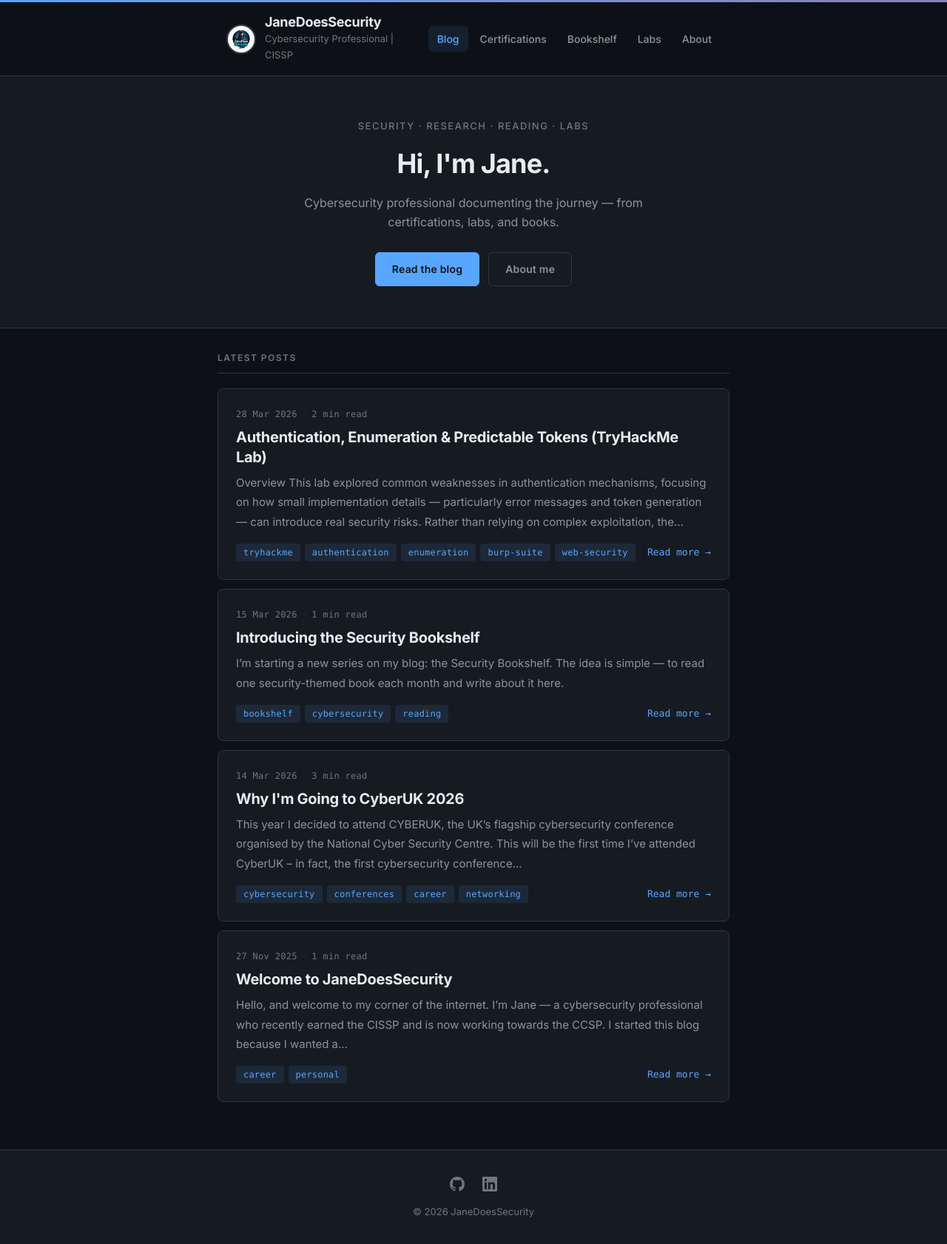
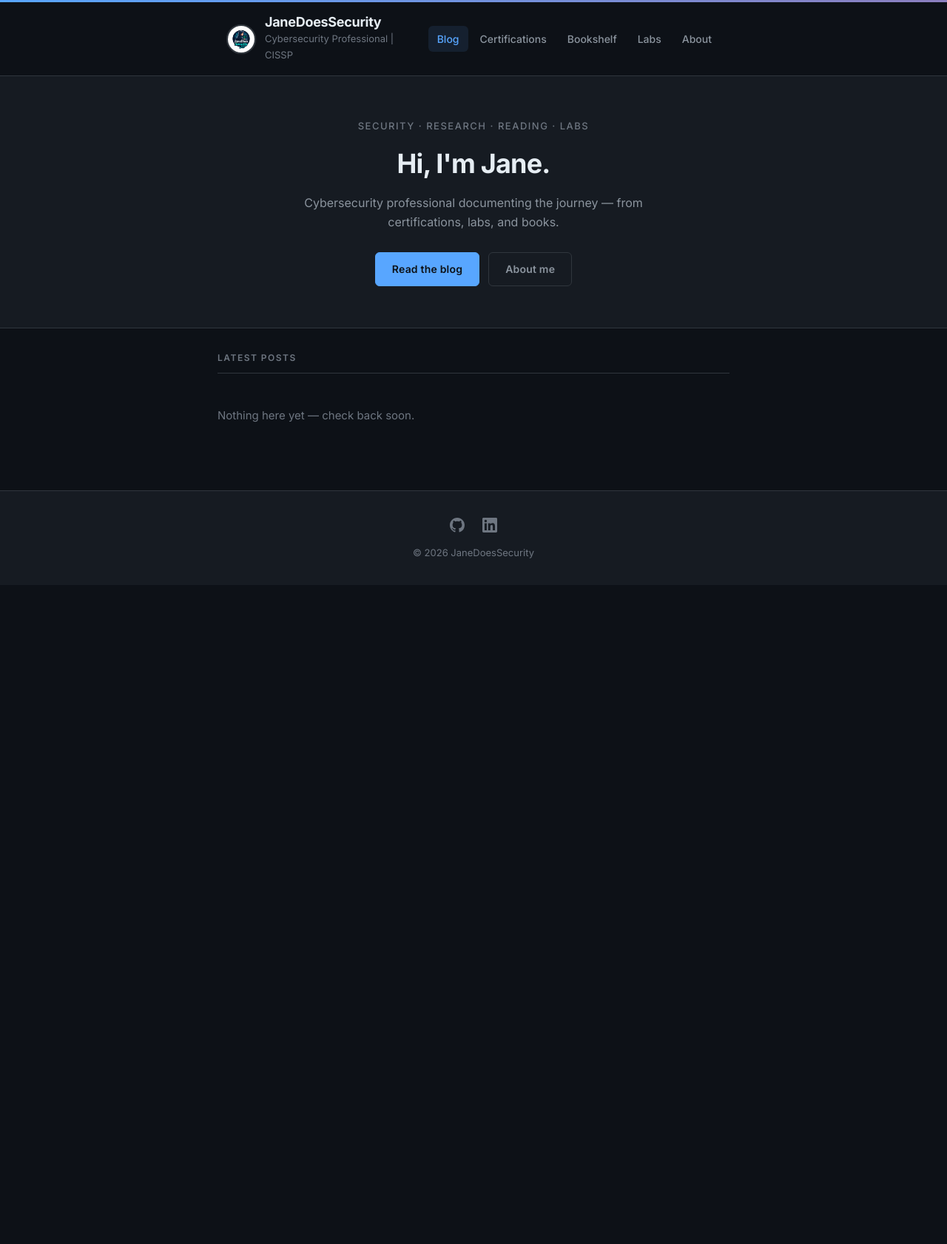
Before and after one commit to janedoessecurity/janedoessecurity.github.io, a Jekyll site: the page built from index.html, in a window 1280 px wide. Shown: the whole page at 74% size. Built offline with Jekyll 4.4.1, drawn with Linux system fonts in a browser that asks for light colours; after the commit the page ends 900 px from its top, so only the background shows below that.

Commit message:
Remove all posts and simplify blog to reduce upkeep
Delete existing posts and their images, and add empty-state
messaging on the homepage and labs page so the site isn't
overwhelming to keep updated.

Co-Authored-By: Claude Sonnet 5 <noreply@anthropic.com>

````diff
--- a/_posts/2025-11-27-welcome-to-janedoessecurity.md
+++ /dev/null
@@ -1,34 +0,0 @@
----
-layout: post
-title: Welcome to JaneDoesSecurity
-tags: [career, personal]
----
-
-Hello, and welcome to my corner of the internet.
-
-I'm Jane — a cybersecurity professional who recently earned the CISSP and is now working towards the CCSP. I started this blog because I wanted a place to document what I'm learning, share practical advice, and connect with others on a similar path.
-
-<!--more-->
-
-## Why this blog?
-
-Cybersecurity can feel overwhelming when you're finding your feet. There's so much to learn, and it's not always obvious where to start. I've found that writing things down forces me to organise my thoughts and really understand the material, rather than just skimming the surface.
-
-This blog is my way of doing that publicly. If something I write helps someone else along the way, even better.
-
-## What to expect
-
-I'll be writing about:
-
-- **Certification journeys** — honest accounts of studying for and sitting exams like the CISSP and CCSP
-- **Home lab projects** — I run a Raspberry Pi as a learning environment, and I'll share what I'm building and experimenting with
-- **Career reflections** — lessons learned, mistakes made, and advice I wish I'd had earlier
-- **Technical deep dives** — breaking down security concepts in a way that's approachable and practical
-
-## A bit about me
-
-I come from an information management background and transitioned into cybersecurity because I was drawn to the problem-solving side of things. I'm endlessly curious about how systems work — and how they fail.
-
-Outside of work, I'm usually tinkering with my Pi, reading about cloud security, or trying to convince myself that I don't need another certification just yet.
-
-Thanks for reading. I hope you'll stick around.
--- a/_posts/2026-03-14-why-im-going-to-cyberuk-2026.md
+++ /dev/null
@@ -1,63 +0,0 @@
----
-layout: post
-title: "Why I'm Going to CyberUK 2026"
-tags: [cybersecurity, conferences, career, networking]
----
-
-This year I decided to attend CYBERUK, the UK's flagship cybersecurity conference organised by the National Cyber Security Centre.
-
-This will be the first time I've attended CyberUK – in fact, the first cybersecurity conference I've attended outside of the Isle of Man's CyberIsle – and I'm genuinely looking forward to it.
-
-<!--more-->
-
-Conferences like this can be a significant investment of both time and money, especially travelling from the Isle of Man. That said, it should be a nice journey in itself – travelling on the new Manxman ferry and then taking the train from Heysham to Glasgow.
-
-Because of that investment, I wanted to reflect on why I decided to go and what I hope to gain from the experience.
-
-## Investing in Continuous Learning
-
-Cybersecurity is a field that evolves constantly. New attack techniques, new technologies, and new regulatory expectations emerge every year.
-
-Working as a Threat Detection Engineer means staying curious and keeping skills current. While certifications and self-study are important, conferences offer something different: the opportunity to hear directly from practitioners dealing with real-world security challenges.
-
-CyberUK brings together experts from government, industry, and academia. This year's theme – "The Next Decade: Accelerating Our Cyber Defence" – feels particularly relevant to my current role in threat detection, where understanding how defence strategies are evolving is increasingly important.
-
-## Seeing the Bigger Picture
-
-Day-to-day work in security engineering often focuses on very specific technical problems. Much of the work involves being "in the weeds" – detection rules, alert tuning, and the plumbing that keeps security systems functioning.
-
-While these tasks are essential, it can sometimes be easy to lose sight of the bigger picture.
-
-Conferences provide an opportunity to step back and look at the wider landscape. Topics like national cyber strategy, emerging threats, AI security, and large-scale defensive operations help put daily work into context.
-
-For someone working in threat detection, understanding how attackers and defenders are evolving at a strategic level can influence how detections are designed and how risk is prioritised.
-
-At the moment I'm particularly interested in areas such as risk management, attack chains, incident response, security controls, and architecture. My role touches on many of these topics, but conferences provide a chance to hear from others tackling similar challenges in different organisations.
-
-I also attended CyberIsle last year, the Isle of Man's local cybersecurity conference, and really enjoyed it. The talks re-ignited my passion for the field and reminded me why cybersecurity matters. In many ways, it renewed my motivation to keep learning and developing in this profession.
-
-## Meeting the Security Community
-
-Another reason for attending CyberUK is the opportunity to meet others working in the field.
-
-My current role is fully remote, which means opportunities to meet other security professionals in person are rare. After nearly three years in the same role, it's easy to become somewhat siloed unless you make a deliberate effort to network and learn from others.
-
-CyberUK brings together professionals from across the UK and beyond, making it a great environment to exchange ideas and perspectives.
-
-I'm also looking forward to attending the Women in Cyber networking breakfast, which should be a great opportunity to connect with other women working in the industry.
-
-## Final Thoughts
-
-Cybersecurity is a profession that rewards curiosity. There is always something new to learn.
-
-CyberUK offers the chance to step away from the day-to-day cycle of alerts and tickets, learn from others in the industry, and return with fresh ideas and a renewed sense of purpose.
-
-I'm looking forward to the talks, the conversations, and the chance to spend time surrounded by people who care about solving the same problems.
-
-## A Personal Note
-
-Over the past few years I've been investing heavily in my career in cybersecurity – completing a master's degree while working full time, earning the CISSP certification, and continuing to develop my skills in threat detection engineering.
-
-Attending CyberUK feels like another step in that journey. It's an opportunity to keep learning, stay connected to the wider security community, and continue growing in a field that constantly challenges and fascinates me.
-
-I'll also be writing a follow-up post here afterwards to share some of the highlights, ideas, and lessons from the conference.
--- a/_posts/2026-03-15-security-bookshelf-introduction.md
+++ /dev/null
@@ -1,24 +0,0 @@
----
-layout: post
-title: "Introducing the Security Bookshelf"
-tags: [bookshelf, cybersecurity, reading]
----
-
-I'm starting a new series on my blog: the **Security Bookshelf**. The idea is simple — to read one security-themed book each month and write about it here.
-
-<!--more-->
-
-## The Challenge
-
-One book a month.
-Twelve books a year.
-
-## Why?
-
-Certifications are great for structured learning, and hands-on labs are essential for building practical skills, but books offer something different. They provide the space to explore ideas in depth, hear from people who have been in the trenches, and develop a broader perspective on the field.
-
-I've also found that writing about what I read is not only enjoyable and motivating, but it helps reinforce the learning process.
-
-Each time I finish a book, I'll write a short post here sharing my key takeaways and reflections.
-
-To kick off the series, the first book on the Security Bookshelf will be **Locked Up: Cybersecurity Threat Mitigation Lessons from a Real-World LockBit Ransomware Response**. Since it focuses on a real-world ransomware response, it should offer some interesting insights into how attacks unfold and how organisations respond.
--- a/_posts/2026-03-28-authentication-enumeration-predictable-tokens.md
+++ /dev/null
@@ -1,119 +0,0 @@
----
-layout: post
-title: "Authentication, Enumeration & Predictable Tokens (TryHackMe Lab)"
-date: 2026-03-28
-tags: [tryhackme, authentication, enumeration, burp-suite, web-security]
----
-
-## Overview
-
-This lab explored common weaknesses in authentication mechanisms, focusing on how small implementation details — particularly error messages and token generation — can introduce real security risks.
-
-Rather than relying on complex exploitation, the exercises showed how attackers can gather useful information simply by observing how an application behaves.
-
-## User Enumeration via Error Messages
-
-One of the most straightforward issues demonstrated was user enumeration through login responses.
-
-When attempting to log in:
-
-- **Invalid email** → "Email does not exist"
-- **Valid email, incorrect password** → "Invalid password"
-
-![Login error message revealing valid username](/images/auth-enum-login-error.png)
-
-This difference allows an attacker to confirm whether an email address is registered.
-
-From a security perspective, this is a subtle but impactful flaw:
-
-- It reduces the effort required for brute-force attacks
-- It enables targeted attacks against known valid accounts
-
-## Automating Enumeration
-
-To scale this process, enumeration can be automated.
-
-By sending multiple login attempts and analysing the responses, it becomes possible to quickly identify valid users.
-
-![Script output showing enumerated users](/images/auth-enum-script-output.png)
-
-This highlights an important point:
-
-> Small information leaks become far more serious when automated.
-
-Enumeration is rarely the end goal — it is typically used to reduce the search space before attempting further attacks, such as password brute forcing.
-
-## Predictable Tokens and Burp Intruder
-
-The lab then moved on to password reset functionality, specifically focusing on predictable tokens.
-
-A request was captured in Burp Suite and the token parameter was identified as a target for brute forcing:
-
-```
-GET /labs/predictable_tokens/reset_password.php?token=§123§ HTTP/1.1
-Host: enum.thm
-```
-
-![Burp Suite intercept of authentication request](/images/auth-enum-burp-request.png)
-
-A list of potential tokens was generated using crunch:
-
-```bash
-crunch 3 3 -o otp.txt -t %%% -s 100 -e 200
-```
-
-This created a list of numeric tokens within a defined range, which were then used as payloads in Burp Intruder.
-
-## Identifying the Valid Token
-
-When the attack was executed, most responses appeared identical. However, one request produced a different response, indicating a valid token.
-
-This demonstrates a common weakness in poorly implemented reset mechanisms:
-
-- Tokens are predictable
-- There is no rate limiting
-- There is no additional validation step
-
-Even a small, constrained token space becomes exploitable under these conditions.
-
-## Password Reset Weaknesses
-
-The lab highlighted several risks associated with password reset functionality:
-
-- **Predictable tokens** → can be guessed or brute forced
-- **Token expiration issues** → increase the attack window
-- **Weak identity validation** → makes account takeover easier
-- **Information disclosure** → supports enumeration
-- **Insecure transport (HTTP)** → risks interception of reset links
-
-## Key Takeaways
-
-- Authentication vulnerabilities are often logic-based rather than technical complexity
-- Error messages should be consistent and non-descriptive
-- Enumeration is typically a precursor to more targeted attacks
-- Token generation must be random and unpredictable
-- Small weaknesses become significant when combined and automated
-
-## Reflection
-
-What stood out in this lab is how realistic these issues are.
-
-None of the techniques required advanced exploitation — just:
-
-- Observing application behaviour
-- Identifying patterns
-- Applying simple automation
-
-From a defensive perspective, this reinforces the importance of:
-
-- Reviewing how systems respond to invalid input
-- Designing authentication flows carefully
-- Balancing usability with security
-
-## Final Thoughts
-
-This lab is a good reminder that:
-
-> Security weaknesses often come from design decisions, not just technical mistakes.
-
-Even small differences in behaviour can provide attackers with enough information to move forward.
--- a/index.html
+++ b/index.html
@@ -4,6 +4,10 @@ layout: default
 
 <section class="posts" id="posts">
   <h2 class="section-heading">Latest Posts</h2>
+
+  {% if site.posts.size == 0 %}
+    <p class="empty-state">Nothing here yet &mdash; check back soon.</p>
+  {% endif %}
 
   {% for post in site.posts %}
     {% assign words = post.content | number_of_words %}
--- a/labs.md
+++ b/labs.md
@@ -7,16 +7,9 @@ permalink: /labs/
 Hands-on practice is where the theory clicks. I use platforms like [TryHackMe](https://tryhackme.com) and [Hack The Box](https://www.hackthebox.com) to sharpen my skills, and this page is where I document the key learnings from each lab I complete.
 
 <div class="lab-grid">
+</div>
 
-  <div class="lab-card">
-    <div class="lab-platform thm">TryHackMe</div>
-    <h3>Authentication, Enumeration & Predictable Tokens</h3>
-    <span class="lab-difficulty easy">Easy</span>
-    <p>Exploring user enumeration via error messages, automated enumeration, and brute forcing predictable password reset tokens with Burp Suite.</p>
-    <a href="/authentication-enumeration-predictable-tokens/" class="read-more">Read the write-up &rarr;</a>
-  </div>
-
-</div>
+<p class="empty-state">No write-ups yet &mdash; check back soon.</p>
 
 <!--
 To add a new lab, copy this template inside the lab-grid div:
--- a/style.scss
+++ b/style.scss
@@ -327,6 +327,12 @@ nav {
   margin: 0 0 20px;
   padding-bottom: 12px;
   border-bottom: 1px solid $border;
+}
+
+.empty-state {
+  color: $textMuted;
+  font-size: 15px;
+  padding: 24px 0;
 }
 
 // ————— Post cards (homepage) —————
````
Also changed, not shown: images/auth-enum-burp-request.png (deleted), images/auth-enum-login-error.png (deleted), images/auth-enum-script-output.png (deleted).
